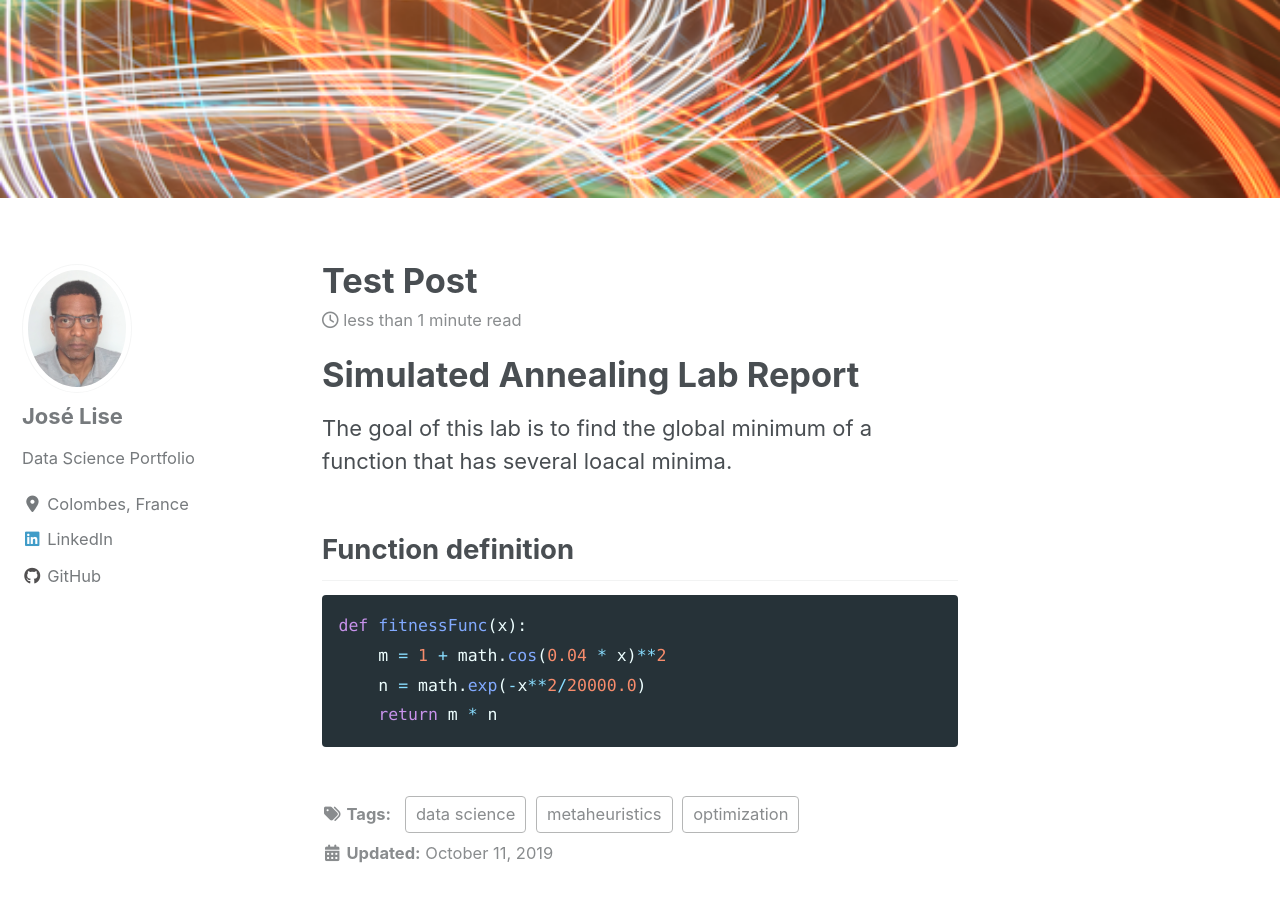
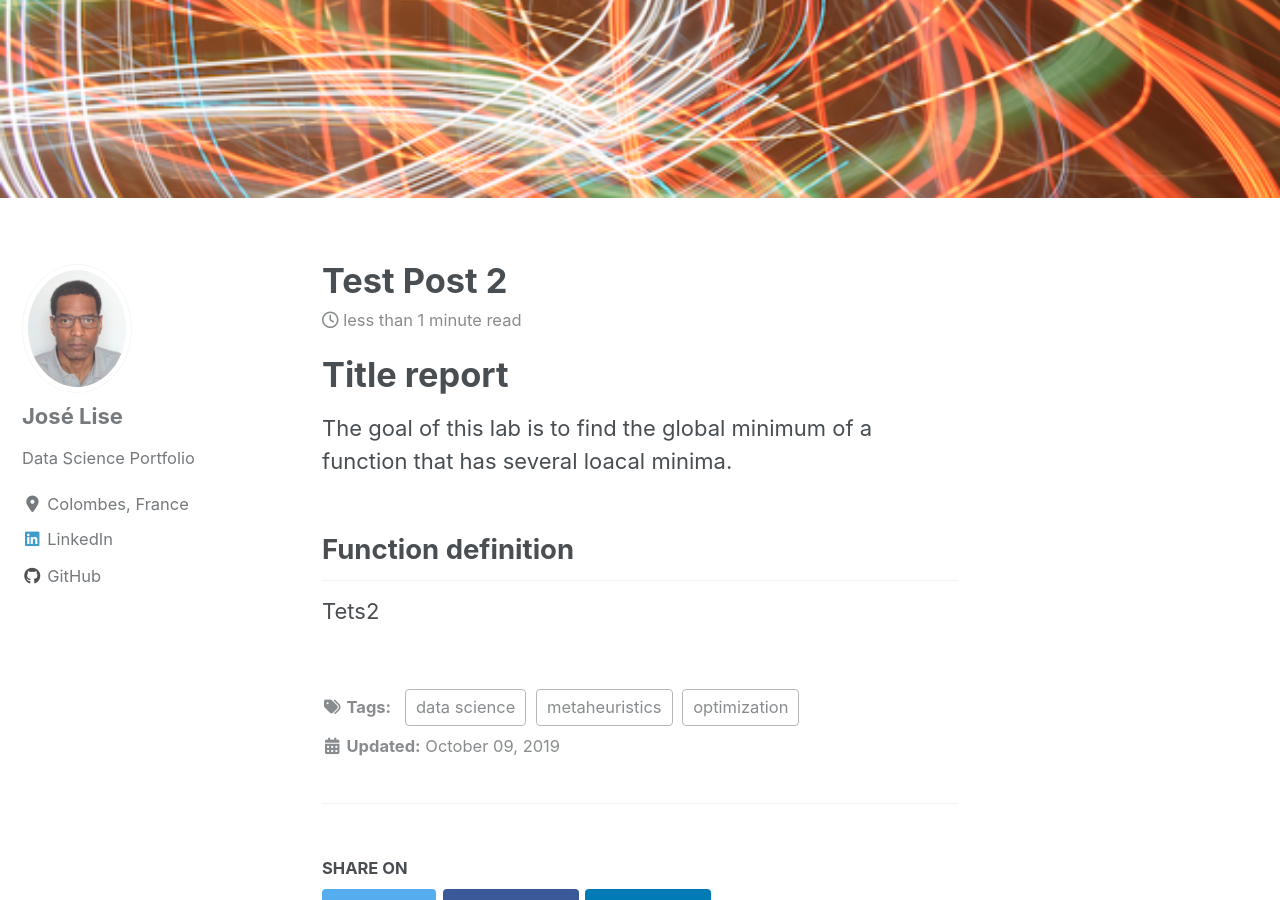
Before and after one commit to cjlise/ds-portfolio, a Jekyll site: the page built from _posts/2019-10-11-test.md, in a window 1280 px wide and 900 px high, scrolled down 744 px. Built offline with Jekyll 4.4.1, drawn with Linux system fonts in a browser that asks for light colours; cached includes are drawn as plain includes; nearby versions of some CDN libraries.

Commit message:
fix image test post

````diff
--- a/_posts/2019-10-11-test.md
+++ b/_posts/2019-10-11-test.md
@@ -1,19 +1,14 @@
 ---
-title: "Test Post"
-date: 2019-10-11
+title: "Test Post 2"
+date: 2019-10-09
 tags: [metaheuristics, optimization, data science]
 header:
-   image: "images/annealing/annealing.png"
-excerpt: "metaheuristics, optimization, data science"
+   image: "/images/annealing/annealing.png"
+excerpt: "metaheuristics, optimization, data science, test2"
 ---
 
-# Simulated Annealing Lab Report
+# Title report
 The goal of this lab is to find the global minimum of a function that has several loacal minima.
 
 ## Function definition
-```python
-def fitnessFunc(x):
-    m = 1 + math.cos(0.04 * x)**2
-    n = math.exp(-x**2/20000.0)
-    return m * n
-```
+Tets2
````
Also changed, not shown: _posts/2019-10-12-simulated-annealing.md (+1 -1 lines).
